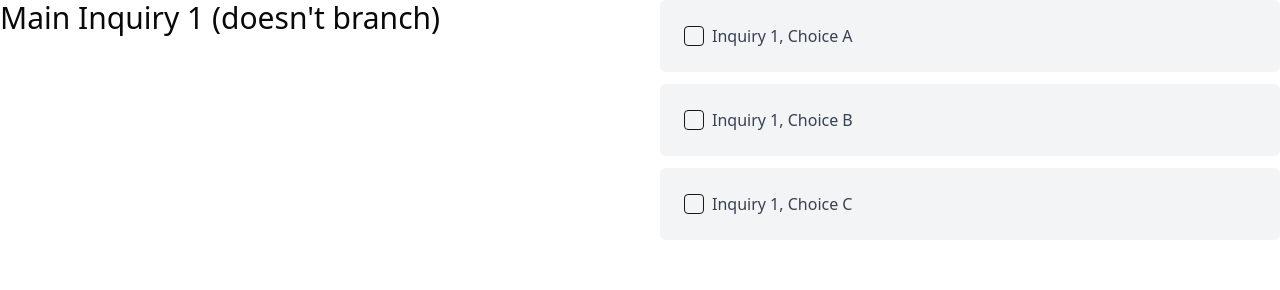
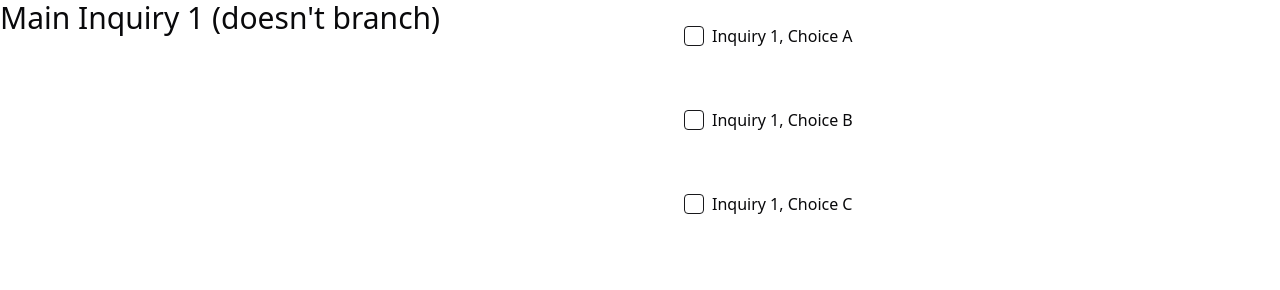
Before and after one commit to arnoob25/JanalaLFS, a React (Vite) app: page / in a window 1280 px wide. Shown: the top 290 px of the page. Built offline with nearby package versions, Linux system fonts and the light colour scheme.

Commit message:
added color using css variables.

```diff
--- a/src/lfs_tools/shared_components/user_response/ChoiceComponent.jsx
+++ b/src/lfs_tools/shared_components/user_response/ChoiceComponent.jsx
@@ -69,7 +69,8 @@ const ChoiceComponent = ({
             {choices.map(choice => (
                 <label
                     htmlFor={choice.id}
-                    className="flex items-center space-x-2 bg-gray-100 p-6 rounded-md cursor-pointer"
+                    className="flex items-center space-x-2 p-6 rounded-md cursor-pointer"
+                    style={{ backgroundColor: 'var(--card)', color: 'var(--card-foreground)' }}
                     key={choice.id}
                 >
                     <Checkbox
@@ -79,13 +80,14 @@ const ChoiceComponent = ({
                         onCheckedChange={() => handleChoiceSelection(choice.id)}
                         className="form-checkbox h-5 w-5"
                     />
-                    <span className="text-gray-700">{choice.label}</span>
+                    <span>{choice.label}</span>
                 </label>
             ))}
         </div>
     );
 
 
+
 };
 
 export default ChoiceComponent;
```
